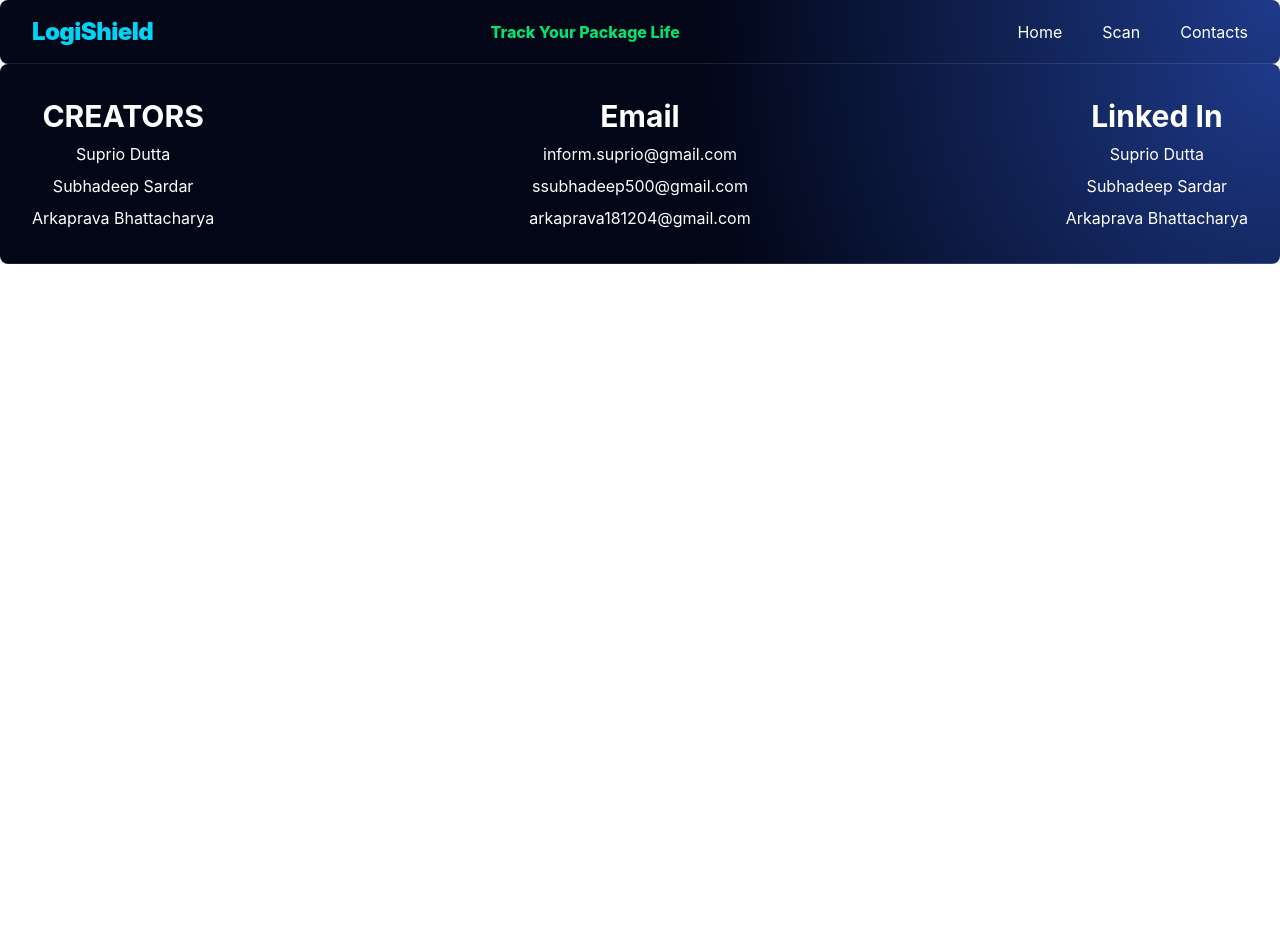
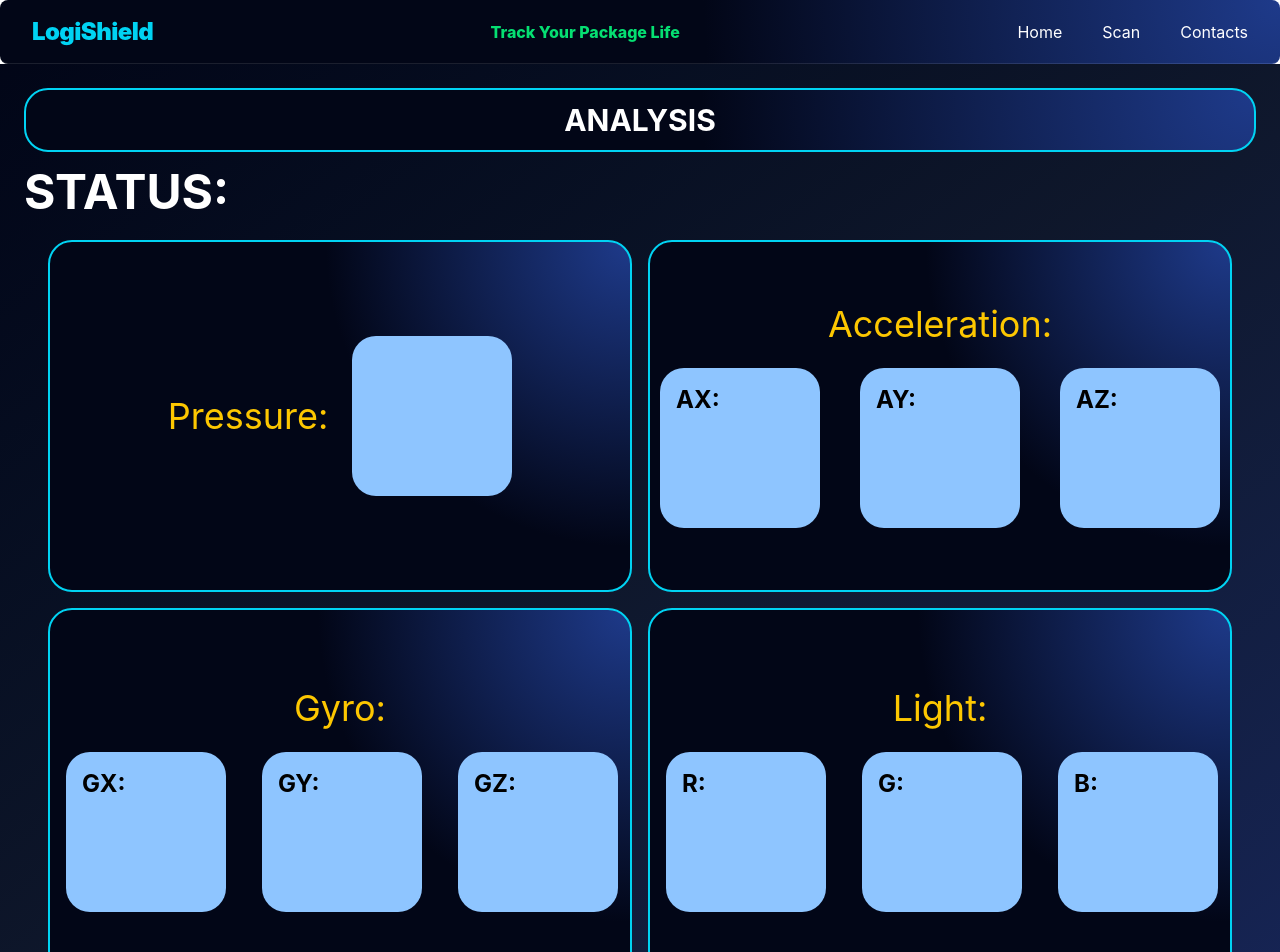
Before and after one commit to arkaprava181204/Logishield_a_packet_tracker_Myosa_6_0, a React app in the folder Frontend/: page /Analysis in a window 1280 px wide. Shown: the top 952 px of the page. Before the commit the page ends 800 px from the top, so only its background shows below. Built offline with nearby package versions, Linux system fonts and the light colour scheme; the HTML template or start-up script is replaced by a standard one.

Commit message:
Analysis page done

```diff
--- a/Frontend/src/App.jsx
+++ b/Frontend/src/App.jsx
@@ -4,6 +4,7 @@ import './App.css'
 import { BrowserRouter, Routes, Route } from "react-router-dom";
 import Home from "./Pages/Home"
 import Scan from "./Pages/Scan"
+import Analysis from "./Pages/Analysis"
 import Header from './Components/Header'
 import Footer from './Components/Footer'
 
@@ -16,6 +17,7 @@ function App() {
                 <Routes>
                     <Route path ="/" element = {<Home/>}/>
                     <Route path ="/Scan" element = {<Scan/>}/>
+                    <Route path ="/Analysis" element = {<Analysis/>}/>
                 </Routes>
                 <Footer/>
             </BrowserRouter>
--- a/Frontend/src/Pages/Analysis.jsx
+++ b/Frontend/src/Pages/Analysis.jsx
@@ -0,0 +1,64 @@
+import React from 'react'
+
+export default function Analysis(){
+    return(
+        <div className= "pt-6 min-h-screen bg-gradient-to-br from-slate-950 via-slate-900 to-blue-950 px-6 scroll-smooth">
+            <header className= "bg-[radial-gradient(circle_at_top_right,_#1e3a8a,_#020617_45%)] flex items-center justify-center h-16 p-4 border-2 border-cyan-400 rounded-3xl">
+                <h1 className= "text-3xl text-white font-bold">ANALYSIS</h1>
+            </header>
+            <div>
+                <h2 className="text-5xl text-white font-bold pt-4">STATUS:</h2>
+                <div className="min-h-screen grid grid-cols-2 p-6 gap-4">
+                    <div className=" flex flex-row justify-center flex items-center gap-6 bg-[radial-gradient(circle_at_top_right,_#1e3a8a,_#020617_45%)] p-4 border-2 border-cyan-400 rounded-3xl">
+                        <h2 className= "text-4xl text-yellow-400">Pressure:</h2>
+                        <div className= "h-40 w-40 bg-blue-300 rounded-3xl">
+
+                        </div>
+                    </div>
+                    <div className="flex flex-col gap-6 justify-center flex items-center bg-[radial-gradient(circle_at_top_right,_#1e3a8a,_#020617_45%)] border-2 border-cyan-400 rounded-3xl">
+                        <h2 className= "text-4xl text-yellow-400">Acceleration:</h2>
+                        <div className="grid grid-cols-3 gap-10 flex justify-center">
+                            <div className = "h-40 w-40 bg-blue-300 rounded-3xl">
+                                <h4 className= "text-2xl text-black font-bold p-4">AX:</h4>
+                            </div>
+                            <div className = "h-40 w-40 bg-blue-300 rounded-3xl">
+                                <h4 className= "text-2xl text-black font-bold p-4">AY:</h4>
+                            </div>
+                            <div className = "h-40 w-40 bg-blue-300 rounded-3xl">
+                                <h4 className= "text-2xl text-black font-bold p-4">AZ:</h4>
+                            </div>
+                        </div>
+                    </div>
+                    <div className="flex flex-col justify-center flex items-center gap-6 bg-[radial-gradient(circle_at_top_right,_#1e3a8a,_#020617_45%)] p-4 border-2 border-cyan-400 rounded-3xl">
+                        <h2 className= "text-4xl text-yellow-400">Gyro:</h2>
+                        <div className="grid grid-cols-3 gap-10 flex justify-center">
+                            <div className = "h-40 w-40 bg-blue-300 rounded-3xl">
+                                <h4 className= "text-2xl text-black font-bold p-4">GX:</h4>
+                            </div>
+                            <div className = "h-40 w-40 bg-blue-300 rounded-3xl">
+                                <h4 className= "text-2xl text-black font-bold p-4">GY:</h4>
+                            </div>
+                            <div className = "h-40 w-40 bg-blue-300 rounded-3xl">
+                                <h4 className= "text-2xl text-black font-bold p-4">GZ:</h4>
+                            </div>
+                        </div>
+                    </div>
+                    <div className="flex flex-col justify-center flex items-center gap-6 bg-[radial-gradient(circle_at_top_right,_#1e3a8a,_#020617_45%)] p-4 border-2 border-cyan-400 rounded-3xl">
+                        <h2 className= "text-4xl text-yellow-400">Light:</h2>
+                        <div className="grid grid-cols-3 gap-10 flex justify-center">
+                            <div className = "h-40 w-40 bg-blue-300 rounded-3xl">
+                                <h4 className= "text-2xl text-black font-bold p-4">R:</h4>
+                            </div>
+                            <div className = "h-40 w-40 bg-blue-300 rounded-3xl">
+                                <h4 className= "text-2xl text-black font-bold p-4">G:</h4>
+                            </div>
+                            <div className = "h-40 w-40 bg-blue-300 rounded-3xl">
+                                <h4 className= "text-2xl text-black font-bold p-4">B:</h4>
+                            </div>
+                        </div>
+                    </div>
+                </div>
+            </div>
+        </div>
+    );
+}
--- a/Frontend/src/Pages/Scan.jsx
+++ b/Frontend/src/Pages/Scan.jsx
@@ -14,7 +14,7 @@ export default function Scan() {
             <div className="bg-[radial-gradient(circle_at_top_right,_#1e3a8a,_#020617_45%)] gap-4 p-4 border-2 border-cyan-400 rounded-3xl">
                 <ImageCropper/>
             </div>
-            <div className= "min-h-screen grid grid-cols-2 text-white p-6 gap-4 ">
+            <div className= "min-h-screen grid grid-cols-2 p-6 gap-4 ">
                 <div className="flex flex-row justify-between gap-4 bg-[radial-gradient(circle_at_top_right,_#1e3a8a,_#020617_45%)] p-4 border-2 border-cyan-400 rounded-3xl">
                     <img src = {step1} alt = "step 1" className= "w-64 h-auto"/>
                     <p className="text-white text-5xl">Press the button in the module 3 times</p>
```
